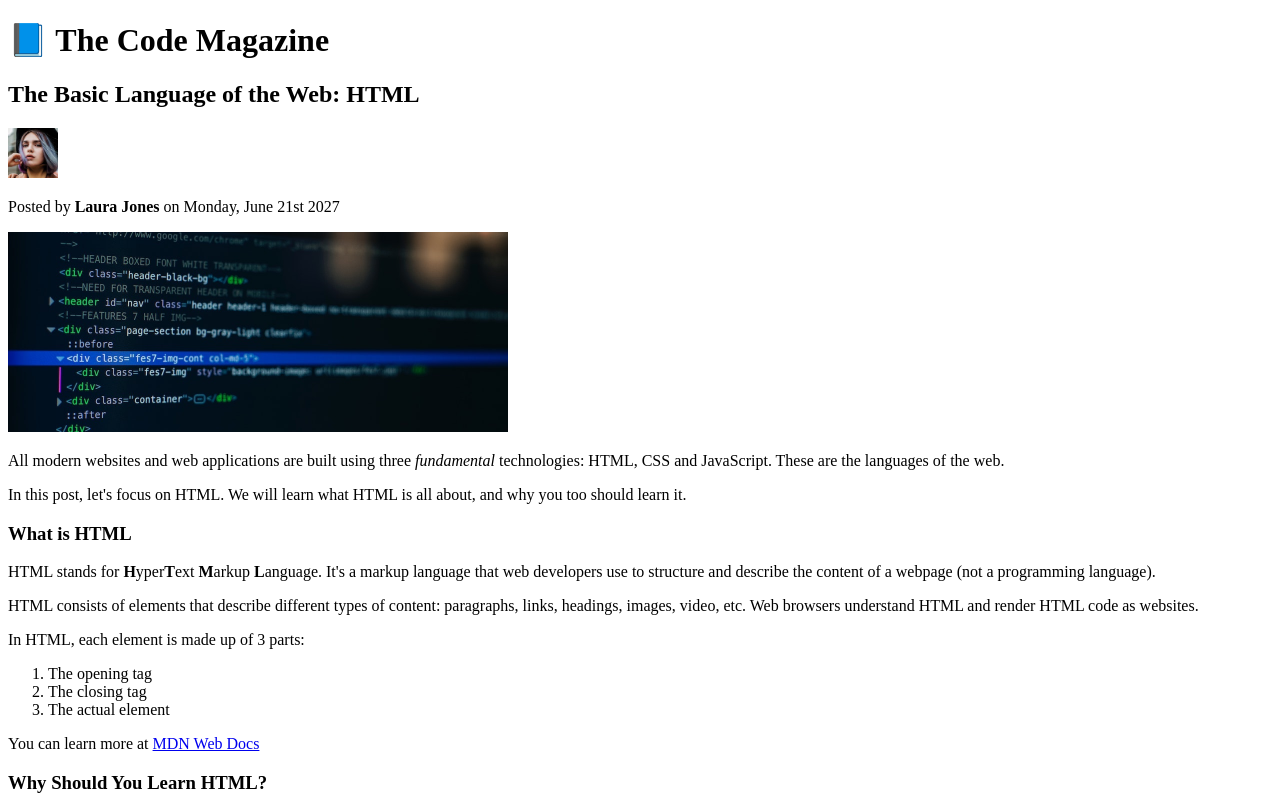
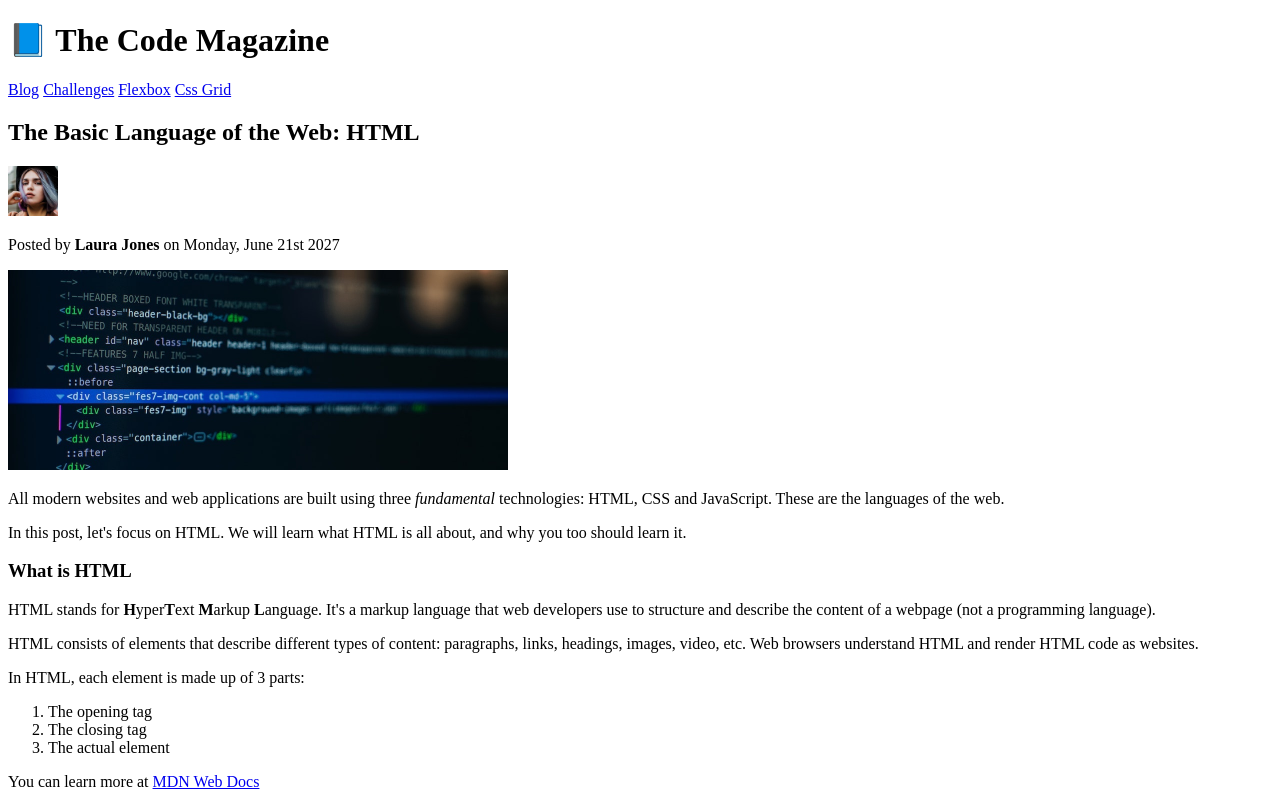
Before and after one commit to mccoyjj/html-css-omnifood, a plain HTML site: page src/index.html in a window 1280 px wide. Shown: the top 800 px of the page. Drawn offline with Linux system fonts and the light colour scheme.

```diff
--- a/src/index.html
+++ b/src/index.html
@@ -15,12 +15,28 @@
     <p>My name is Johnny. Hello!</p>
   -->
 
+  <header>
     <h1>📘 The Code Magazine</h1>
 
+    <nav>
+    <a href="blog.html">Blog</a>
+    <a href="#">Challenges</a>
+    <a href="#">Flexbox</a>
+    <a href="#">Css Grid</a>
+    </nav>
+  </header>
+
+
+  <article>
+    <header>
     <h2>The Basic Language of the Web: HTML</h2>
+
     <img src="laura-jones.jpg" alt="Headshot of Laura Jones" width="50" height="50">
+
     <p>Posted by <strong>Laura Jones</strong> on Monday, June 21st 2027</p>
+
     <img alt="HTML code on screen" src="post-img.jpg" width="500" height="200">
+    </header>
 
     <p>
       All modern websites and web applications are built using three
@@ -54,7 +70,7 @@
     </ol>
 
 
-    <p>You can learn more at <a href="https://developer.mozilla.org/en-US/docs/Web/HTML" target="_blank">MDN Web Docs</a></p>
+    <p>You can learn more at <a rel="noopener" href="https://developer.mozilla.org/en-US/docs/Web/HTML" target="_blank">MDN Web Docs</a></p>
 
     <h3>Why Should You Learn HTML?</h3>
     <p>
@@ -71,5 +87,6 @@
         Hopefully you learned
       something new here. See you next time!
     </p>
+    </article>
   </body>
 </html>
```
Also changed, not shown: src/blog.html (added, +12 -0 lines).
